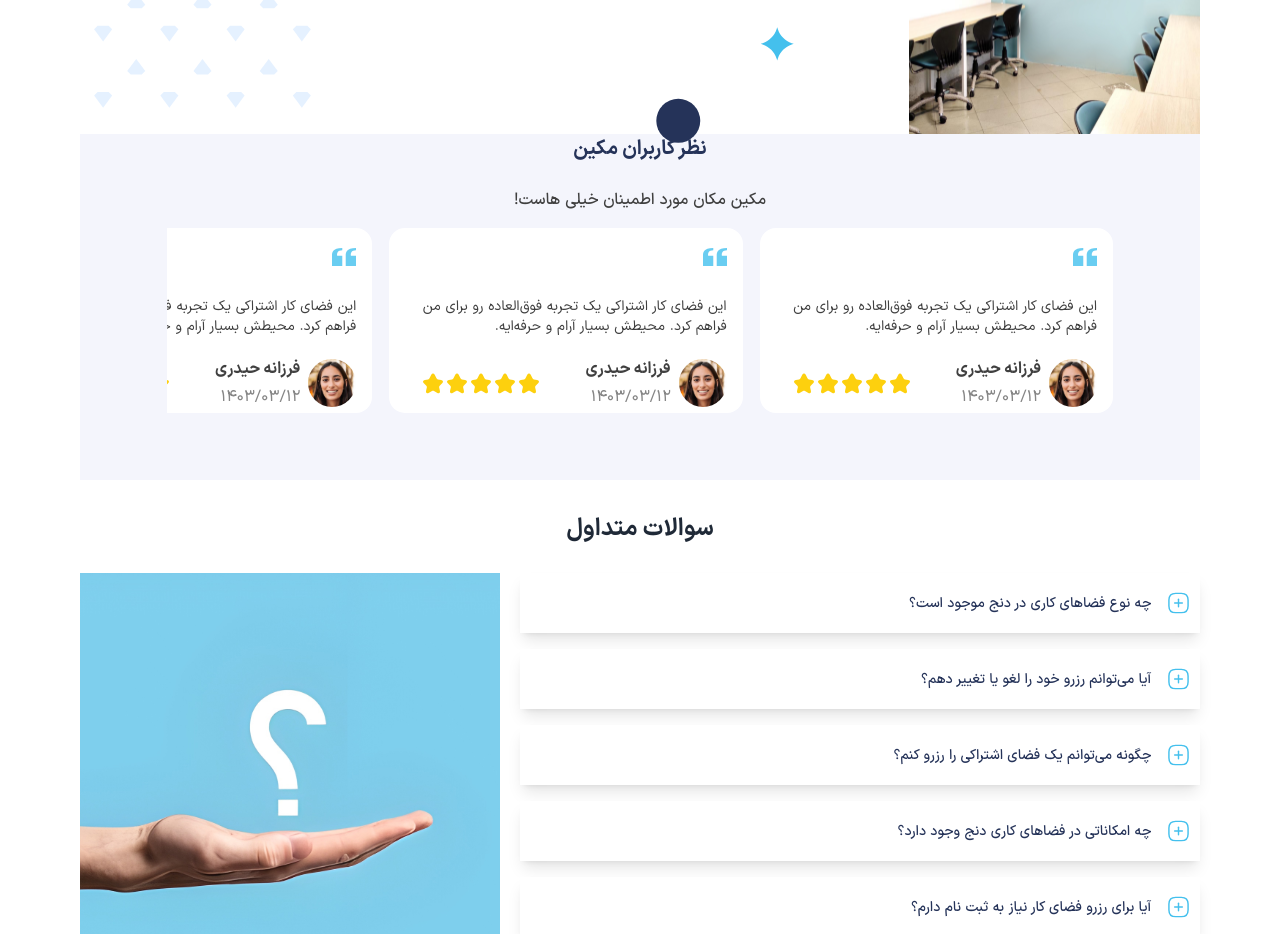
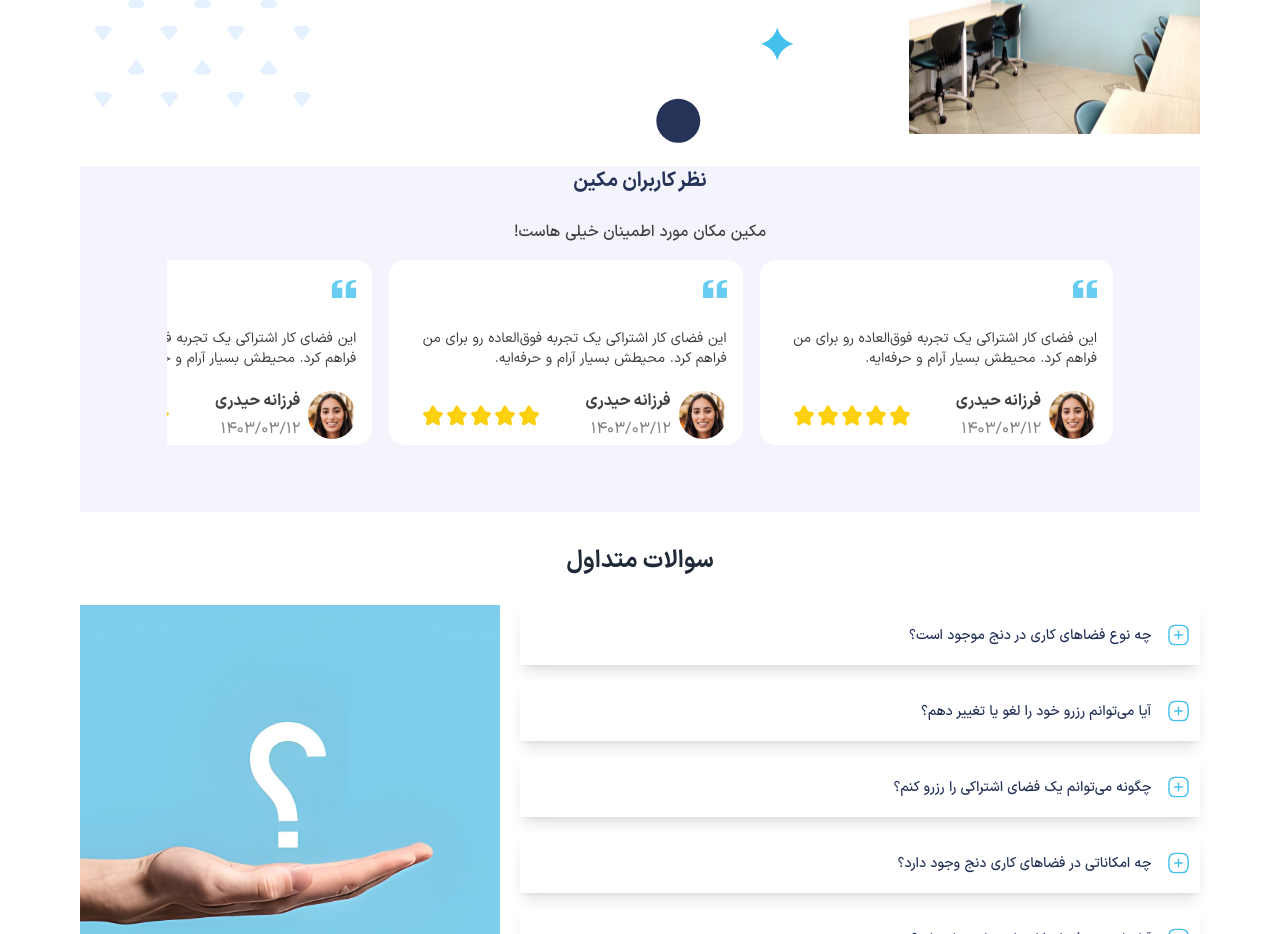
Before and after one commit to ManiAtaei/makeen-coworking-space, a Next.js app: page / in a window 1280 px wide. Shown: the part 2100-3034 px from the top of the page. Built offline with nearby package versions, Linux system fonts and the light colour scheme.

Commit message:
margin top for reviews

```diff
--- a/src/components/reviews/Reviews.tsx
+++ b/src/components/reviews/Reviews.tsx
@@ -51,7 +51,7 @@ export default function Reviews() {
 
   return (
     <div className="bg-[#F4F5FC]">
-      <div className="mr-5 ml-5 xl:mx-[87px] ">
+      <div className="mr-5 ml-5 mt-8 xl:mx-[87px] ">
         <h1 className="text-[15px] text-[#253359] font-xbold lg:text-[20px] pb-5 lg:text-center">
           نظر کاربران مکین
         </h1>
```
